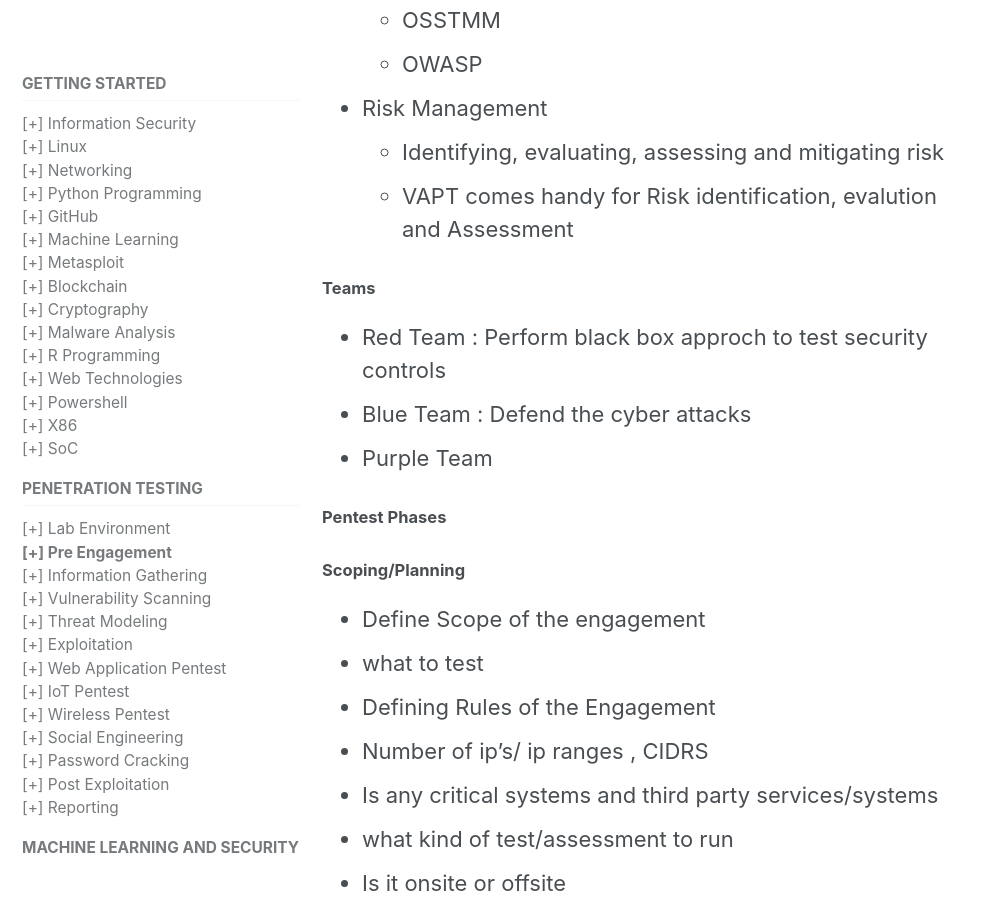
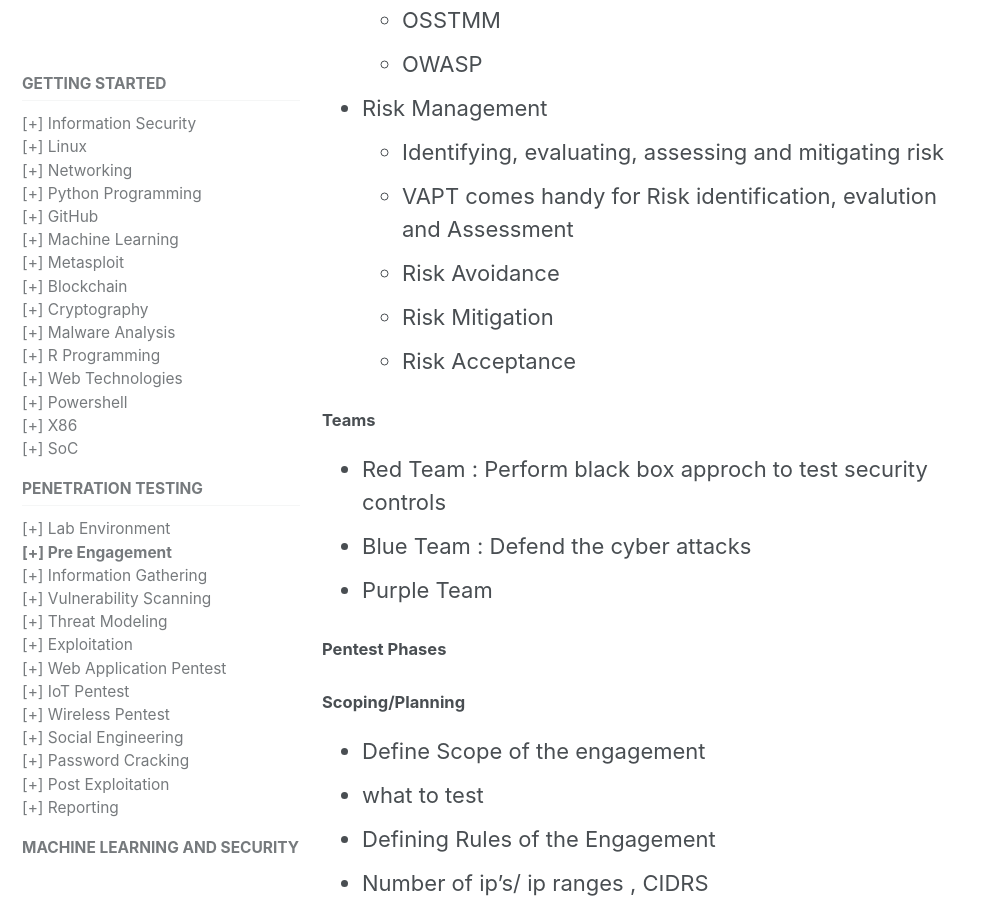
Before and after one commit to mohareti/cyberlab, a Jekyll site: the page built from _pentest/01_pre-engagement.md, in a window 1280 px wide and 900 px high, scrolled down 2356 px. Shown: the whole window, without its empty margins (0-985 px from the left). Built offline with Jekyll 4.4.1, drawn with Linux system fonts in a browser that asks for light colours; cached includes are drawn as plain includes; nearby versions of some CDN libraries.

Commit message:
Update 01_pre-engagement.md

```diff
--- a/_pentest/01_pre-engagement.md
+++ b/_pentest/01_pre-engagement.md
@@ -51,6 +51,10 @@ published: true
 - Risk Management
 	- Identifying, evaluating, assessing and mitigating risk
 	- VAPT comes handy for Risk identification, evalution and Assessment
+	- Risk Avoidance
+	- Risk Mitigation
+	- Risk Acceptance
+
 
 #### Teams
 - Red Team : Perform black box approch to test security controls
```
